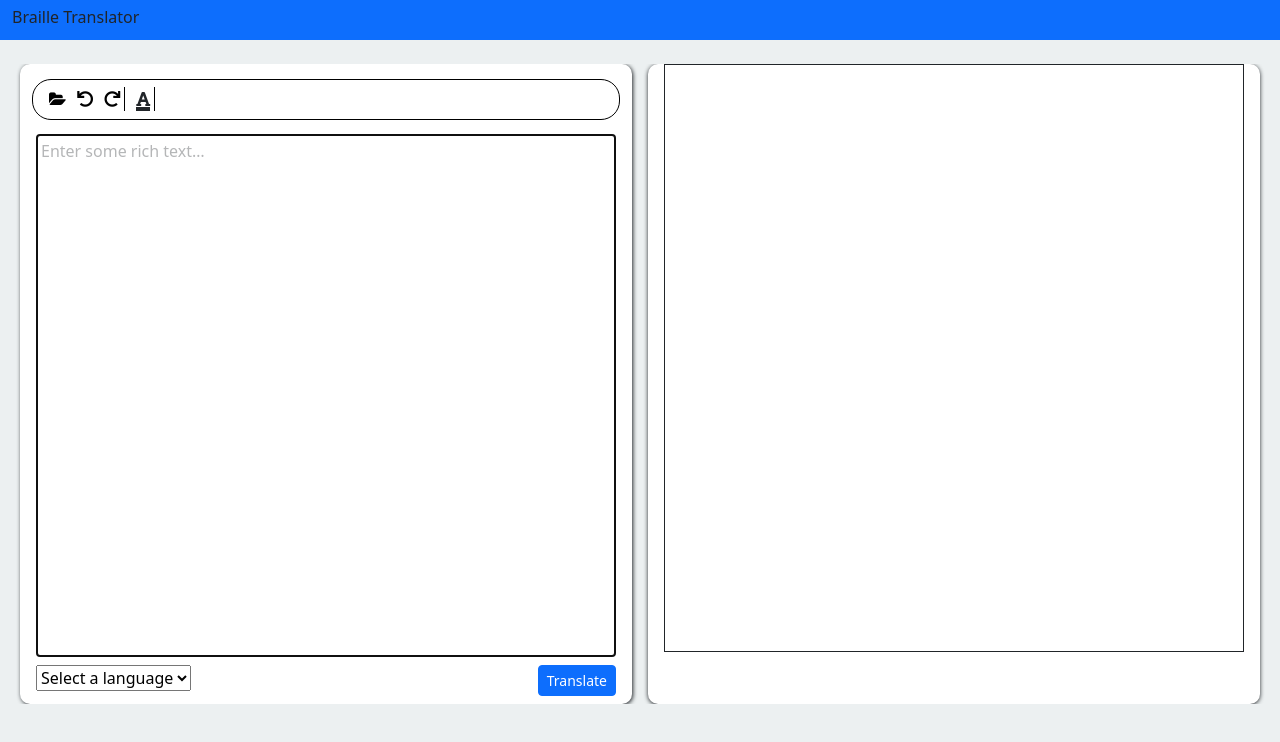
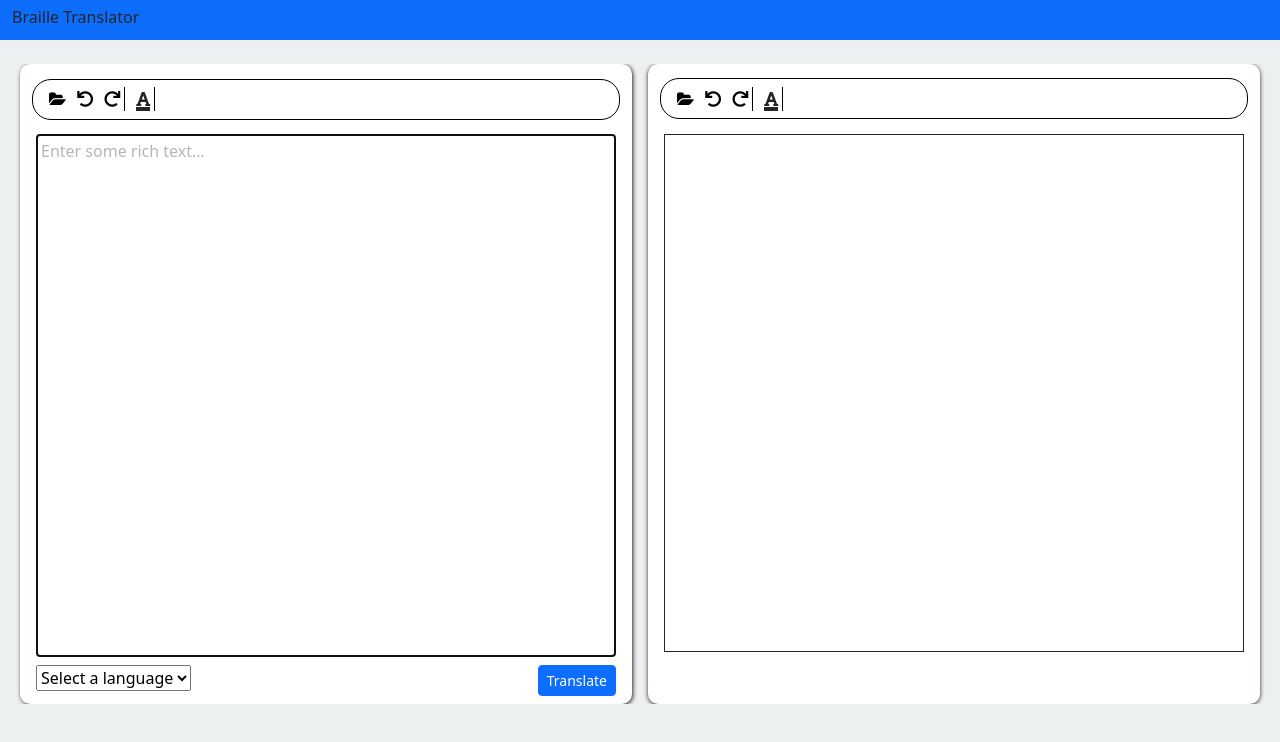
Before and after one commit to zendalona/online-braille-translator, a Next.js app: page / in a window 1280 px wide. Shown: the top 742 px of the page. Built offline with nearby package versions, Linux system fonts and the light colour scheme.

Commit message:
braille editor updated

```diff
--- a/src/components/BrailleEditor/BrailleEditor.js
+++ b/src/components/BrailleEditor/BrailleEditor.js
@@ -1,31 +1,50 @@
 import { editorsContext } from '@/pages'
-import React, { useContext, useEffect, useMemo } from 'react'
+import React, { useCallback, useContext, useEffect, useMemo, useState } from 'react'
 import { createEditor } from 'slate'
 import { Editable, Slate, withReact } from 'slate-react'
 import styles from '../../styles/BrailleEditor.module.css'
 import Toolbar from '../Toolbar/Toolbar'
-function BrailleEditor() {
-    const brailleEditor = useMemo(() => withReact(createEditor()), [])
+import { withHistory } from 'slate-history'
+function BrailleEditor({ brailleEditor}) {
+
+    const [showColorPicker, setShowColorPicker] = useState(false)
     const { braille, setBraille } = useContext(editorsContext)
+    const renderElement = useCallback(props => <Element {...props} />, [])
+    const renderLeaf = useCallback(props => <Leaf {...props} />, [])
     const handleChange = (value) => {
         setBraille(value)
+        console.log(value);
 
     }
-    useEffect(() => {
-       // console.log(braille);
+    const Leaf = ({ attributes, children, leaf }) => {
+        if (leaf.color) {
+            return <span {...attributes} style={{ color: leaf.color }}>{children}</span>
+        }
+        else {
+            return <span {...attributes}>{children}</span>
+        }
 
 
-    }, [braille])
+
+
+    }
     return (<>
         <div className="col-12 col-sm-6 px-2">
 
             <div className={`${styles.brailleEditor} pb-1`}>
-                {/* <Toolbar /> */}
+
                 {/* <div className={styles.editorIcon}><a href="#" title="Download">
                     <i className="fas fa-download me-3"></i>
                 </a></div> */}
-                <Slate editor={brailleEditor} value={braille} onChange={(value) => handleChange(value)} key={JSON.stringify(braille)}>
-                    <Editable className={`${styles.textField} mx-3 p-1 mb-5`} />
+                <Slate editor={brailleEditor} value={braille} onChange={(value) => handleChange(value)} >
+                <Toolbar showColorPicker={showColorPicker} setShowColorPicker={setShowColorPicker}/>
+                <Editable
+                            onClick={() => showColorPicker ? setShowColorPicker(false) : null}
+                            // renderElement={renderElement}
+                            renderLeaf={renderLeaf}
+
+
+                            className={`${styles.textField} mx-3 p-1 mb-5`} />
                 </Slate>
             </div>
 
--- a/src/components/Editor/Editor.js
+++ b/src/components/Editor/Editor.js
@@ -1,12 +1,16 @@
-import React, { useEffect, useState } from 'react'
+import React, { useEffect, useMemo, useState } from 'react'
+import { createEditor } from 'slate'
+import { withHistory } from 'slate-history'
+import { withReact } from 'slate-react'
 import styles from '../../styles/Editor.module.css'
 import BrailleEditor from '../BrailleEditor/BrailleEditor'
 import TextEditor from '../TextEditor/TextEditor'
 function Editor() {
     const [component, setComponent] = useState(null)
+    const brailleEditor = useMemo(() => withHistory(withReact(createEditor())), [])
     useEffect(() => {
 
-        setComponent([<TextEditor />, <BrailleEditor />])
+        setComponent([<TextEditor brailleEditor={brailleEditor} />, <BrailleEditor brailleEditor={brailleEditor} />])
 
     }, [])
 
--- a/src/components/TextEditor/TextEditor.js
+++ b/src/components/TextEditor/TextEditor.js
@@ -1,11 +1,11 @@
 import { editorsContext } from '@/pages'
 import React, { useCallback, useContext, useEffect, useMemo, useState } from 'react'
-import { createEditor, Editor, Node, path, Path, Range } from 'slate'
+import { createEditor, Editor, Node, path, Path, Range, Transforms } from 'slate'
 import { withHistory } from 'slate-history'
 import { Editable, Slate, useSlate, withReact } from 'slate-react'
 import styles from '../../styles/TextEditor.module.css'
 import Toolbar from '../Toolbar/Toolbar'
-function TextEditor() {
+function TextEditor({ brailleEditor}) {
     const textEditor = useMemo(() => withHistory(withReact(createEditor())), [])
     const [showColorPicker, setShowColorPicker] = useState(false)
 
@@ -19,6 +19,14 @@ function TextEditor() {
         setText(value)
 
     }
+
+    const handleClick=useCallback(() => {
+        console.log(text[0].children[0].text);
+        //Transforms.insertText(brailleEditor, text[0].children[0].text,{
+           // at: [0],
+          //});
+      }, [brailleEditor, text]);
+
     const Leaf = ({ attributes, children, leaf }) => {
         if (leaf.color) {
             return <span {...attributes} style={{ color: leaf.color }}>{children}</span>
@@ -65,7 +73,7 @@ function TextEditor() {
                             <option value="" defaultValue>Select a language</option>
                             <option value="12">English</option>
                             <option value="13">Malayalam</option>
-                        </select></div><button className="btn btn-primary btn-sm" type="button" onClick={() => setBraille(text)}>Translate</button>
+                        </select></div><button className="btn btn-primary btn-sm" type="button" onClick={handleClick}>Translate</button>
                     </div>
                 </div>
             </div></>
```
